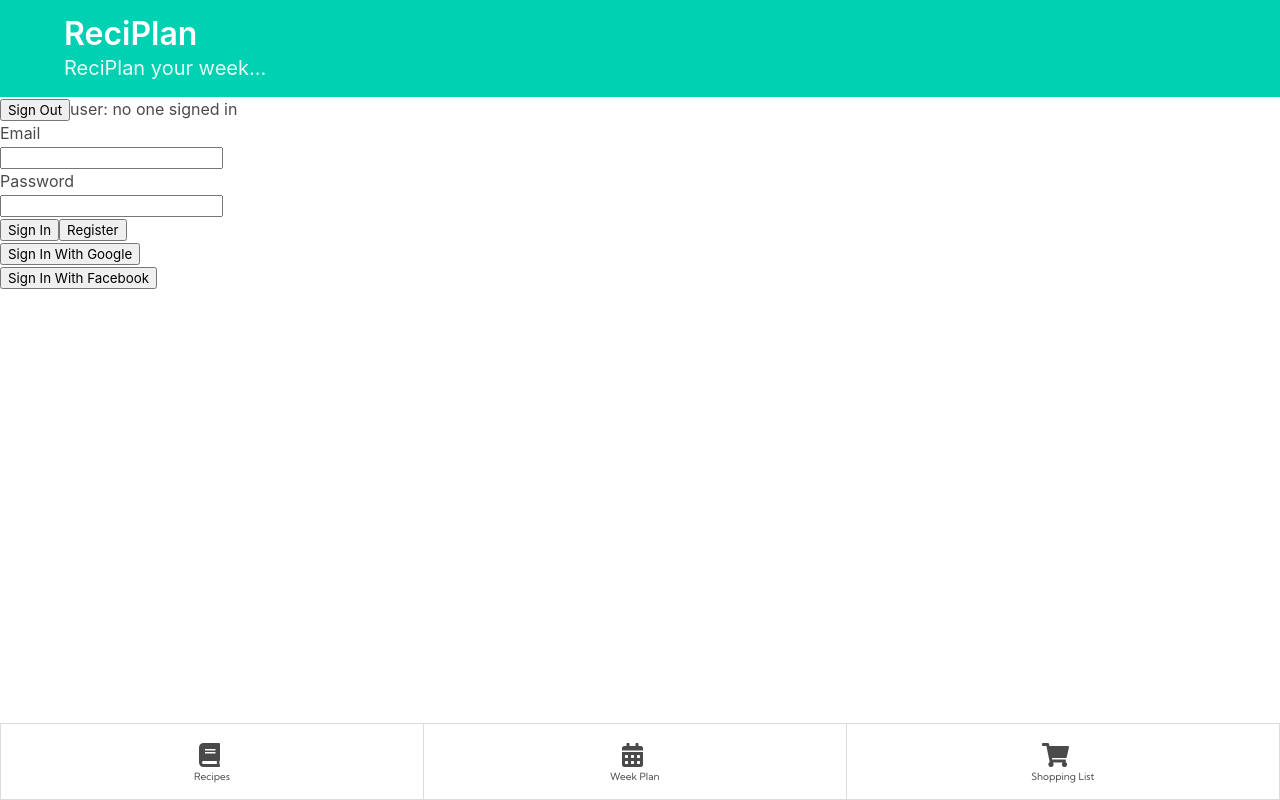
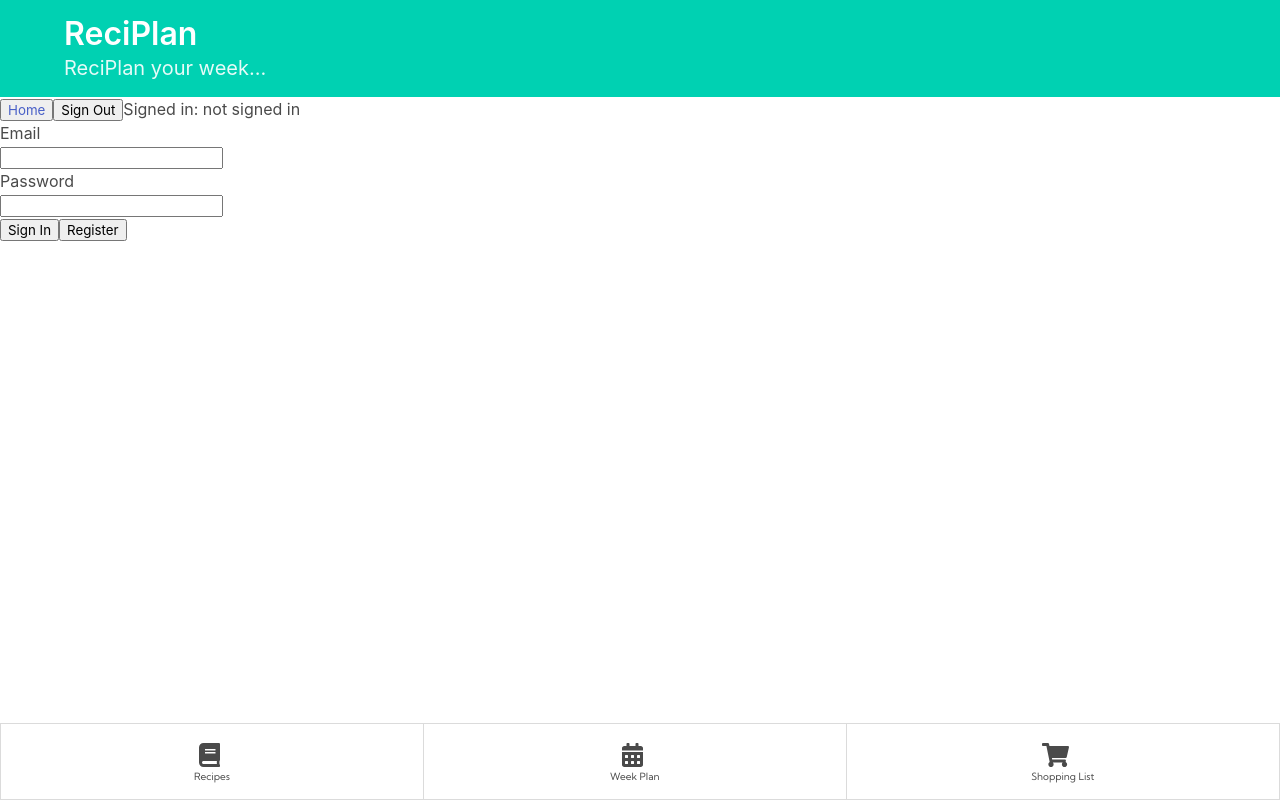
Before and after one commit to pohutukawa-2020/dream, a React (Create React App) app: page /#/home in a window 1280 px wide. Built offline with nearby package versions, Linux system fonts and the light colour scheme; no server answers; the database is empty; a web font is replaced by a local one.

Commit message:
WIP working auth, google/fb disabled, lots to tweak for production

```diff
--- a/src/components/App.jsx
+++ b/src/components/App.jsx
@@ -12,6 +12,7 @@ import EditRecipe from './EditRecipe'
 
 import Home from './Home'
 import SignUp from './SignUp'
+import SignOut from './SignOut'
 
 function App () {
   return (
@@ -32,6 +33,7 @@ function App () {
         <div className="routes">
           {/* <Route path="/" component={Header} /> */}
           <Route path="/" component={Nav} />
+          <Route path='/' component={SignOut} />
           <Route exact path='/'><Redirect to='/home'/></Route>
           <div className='authenticationRoutes'>
             <Route path='/home' component={Home} />
--- a/src/components/Home.jsx
+++ b/src/components/Home.jsx
@@ -11,15 +11,8 @@ export default function Home() {
   const [email, setEmail] = useState('')
   const [password, setPassword] = useState('')
 
-  // const user = null;
-
   return (
-      //   user ?
-      //   <ProfilePage />
-      // :
     <div>
-      <button onClick={signOut}>Sign Out</button>
-      user: {user ? user.uid : 'no one signed in'}<br></br>
       <form>
         <label>Email</label><br></br>
         <input type='text' value={email} onChange={e => setEmail(e.target.value)}></input><br></br>
@@ -28,8 +21,8 @@ export default function Home() {
       </form>
       <button onClick={() => signIn(email, password)}>Sign In</button>
       <Link to='/sign-up'><button>Register</button></Link><br></br>
-      <button onClick={signInGoogle}>Sign In With Google</button><br></br>
-      <button onClick={signInFacebook}>Sign In With Facebook</button>
+      {/* <button onClick={signInGoogle}>Sign In With Google</button><br></br>
+      <button onClick={signInFacebook}>Sign In With Facebook</button> */}
     </div>
   )
 }
--- /dev/null
+++ b/src/components/SignOut.jsx
@@ -0,0 +1,18 @@
+import React, { useContext } from 'react'
+import { Link } from 'react-router-dom'
+
+import { UserContext } from './UserContext'
+
+import { signOut } from 'utils'
+
+export default function SignOut () {
+  const {user} = useContext(UserContext)
+
+  return(
+    <div>
+      <button><Link to='/home'>Home</Link></button>
+      <button onClick={signOut}>Sign Out</button>
+      Signed in: {user ? user.email : 'not signed in'}
+    </div>
+  )
+}
--- a/src/components/SignUp.jsx
+++ b/src/components/SignUp.jsx
@@ -26,8 +26,8 @@ export default function SignUp (props) {
         <input type='password' value={password} placeholder="must be 6+ characters" onChange={e => setPassword(e.target.value)}></input><br></br>
         <button onClick={signUpClickHandler}>Sign Up</button>
       </form><br></br>
-      <button onClick={() => signInGoogle()}>Sign up with Google</button><br></br>
-      <button onClick={() => signInFacebook()}>Sign up with Facebook</button><br></br>
+      {/* <button onClick={() => signInGoogle()}>Sign up with Google</button><br></br>
+      <button onClick={() => signInFacebook()}>Sign up with Facebook</button><br></br> */}
       Already have an account? <br></br>
       <Link to='/home'><button>Sign in</button></Link>
     </div>
```
